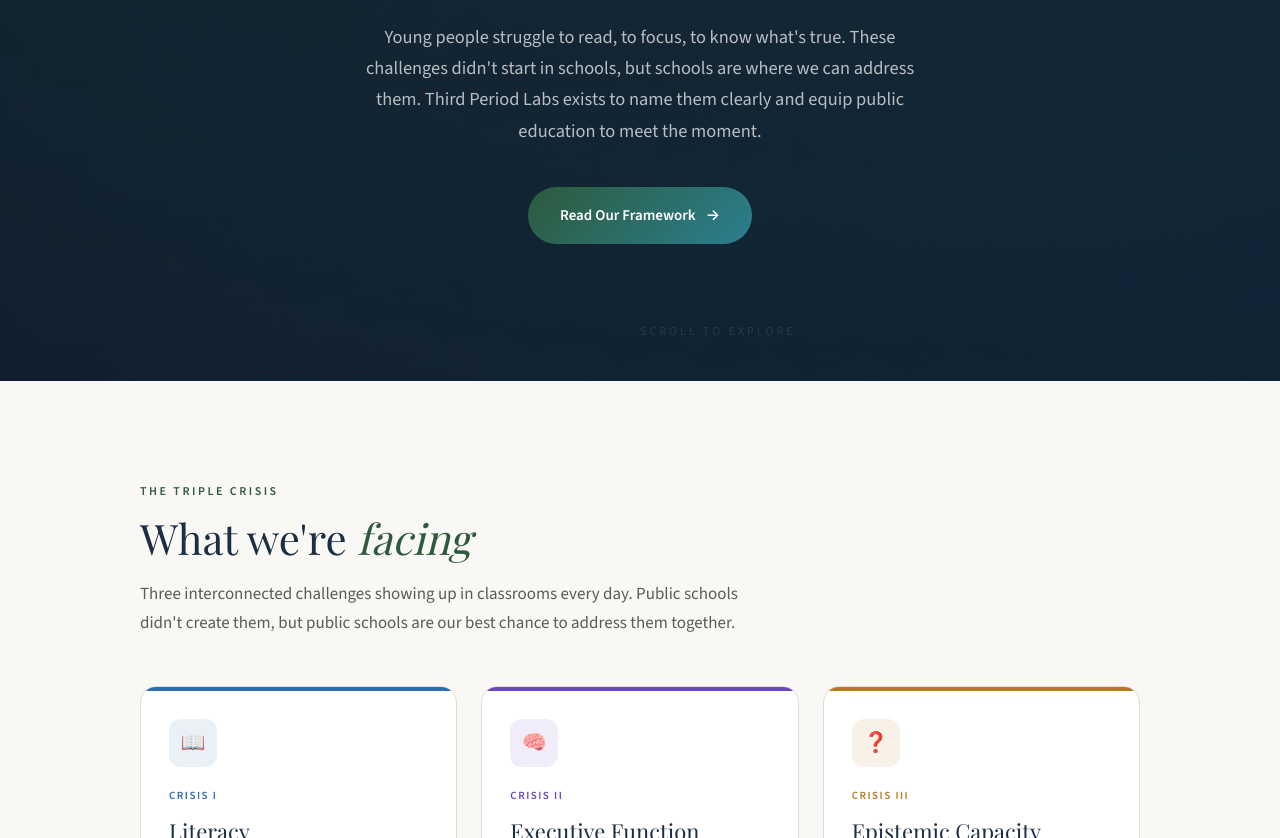
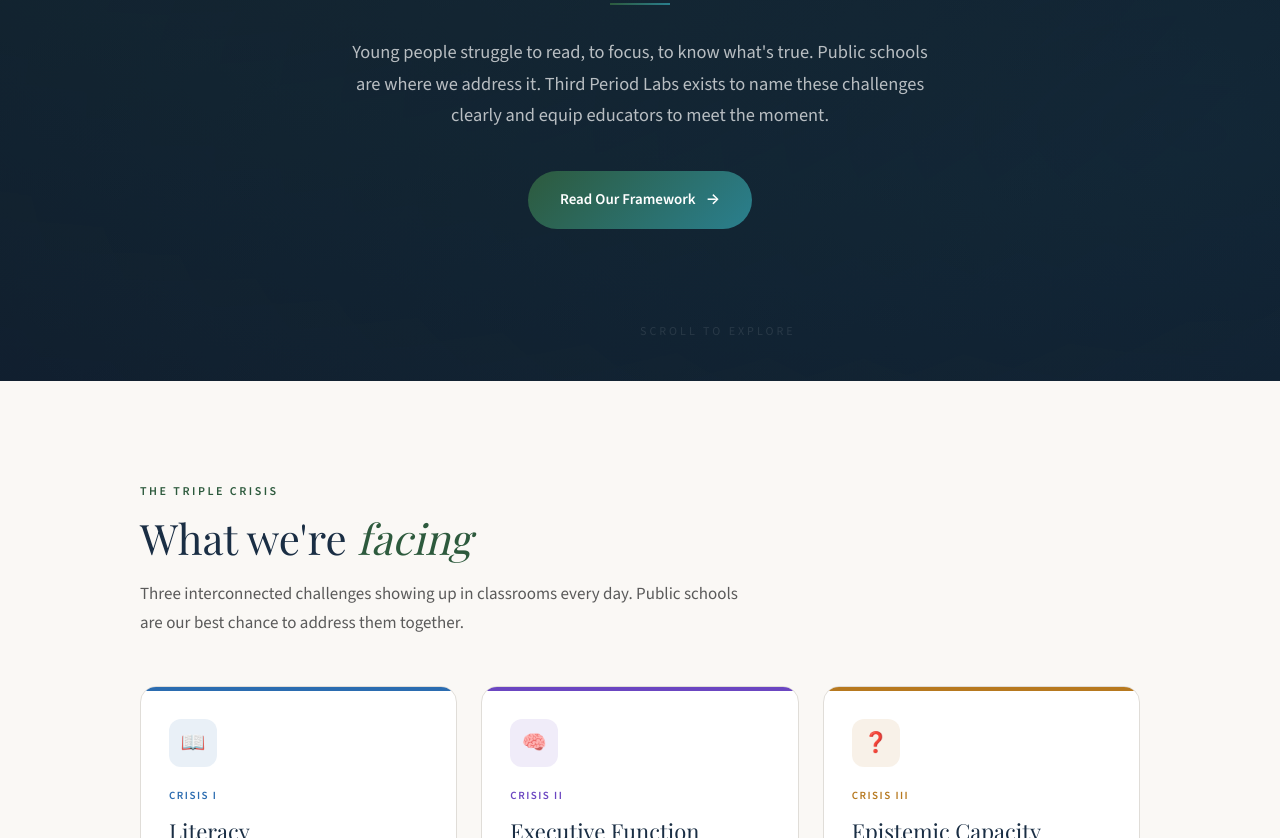
Before and after one commit to my92agsr/teaching, a plain HTML site: page third-period-labs/index.html in a window 1280 px wide. Shown: the part 419-1257 px from the top of the page. Drawn offline with nearby package versions, Linux system fonts and the light colour scheme; a web font is replaced by a local one.

Commit message:
Trim defensive framing - technology cause is obvious
Co-Authored-By: Claude Opus 4.5 <noreply@anthropic.com>

```diff
--- a/third-period-labs/index.html
+++ b/third-period-labs/index.html
@@ -742,7 +742,7 @@
         <div class="hero-eyebrow">Teacher-led Education Policy</div>
         <h1>Three crises facing<br>the <em>digital generation</em>.</h1>
         <div class="hero-divider"></div>
-        <p class="hero-subtitle">Young people struggle to read, to focus, to know what's true. These challenges didn't start in schools, but schools are where we can address them. Third Period Labs exists to name them clearly and equip public education to meet the moment.</p>
+        <p class="hero-subtitle">Young people struggle to read, to focus, to know what's true. Public schools are where we address it. Third Period Labs exists to name these challenges clearly and equip educators to meet the moment.</p>
         <a href="philosophy.html" class="hero-cta">
             Read Our Framework
             <span aria-hidden="true">&rarr;</span>
@@ -756,7 +756,7 @@
     <div class="section-inner">
         <div class="section-label">The Triple Crisis</div>
         <h2 class="section-heading">What we're <em>facing</em></h2>
-        <p class="section-sub">Three interconnected challenges showing up in classrooms every day. Public schools didn't create them, but public schools are our best chance to address them together.</p>
+        <p class="section-sub">Three interconnected challenges showing up in classrooms every day. Public schools are our best chance to address them together.</p>
 
         <div class="crisis-grid">
             <div class="crisis-card literacy">
```
